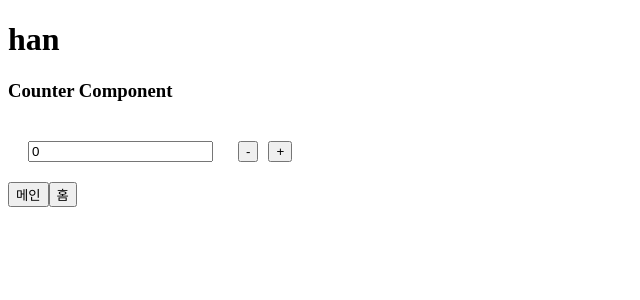
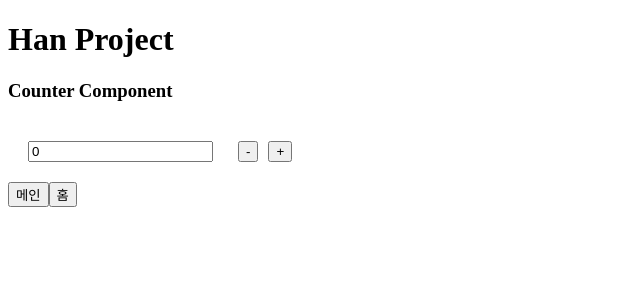
Before and after one commit to wookikiik/angular_study, an Angular app: page / in a window 1280 px wide. Shown: the top 300 px of the page, without its empty margins (0-640 px from the left). Built offline with nearby package versions, Linux system fonts and the light colour scheme.

Commit message:
app component title 변경

```diff
--- a/projects/han/src/app/app.component.ts
+++ b/projects/han/src/app/app.component.ts
@@ -6,5 +6,5 @@ import { Component } from '@angular/core';
   styleUrls: ['./app.component.css']
 })
 export class AppComponent {
-  title = 'han';
+  title = 'Han Project';
 }
```
